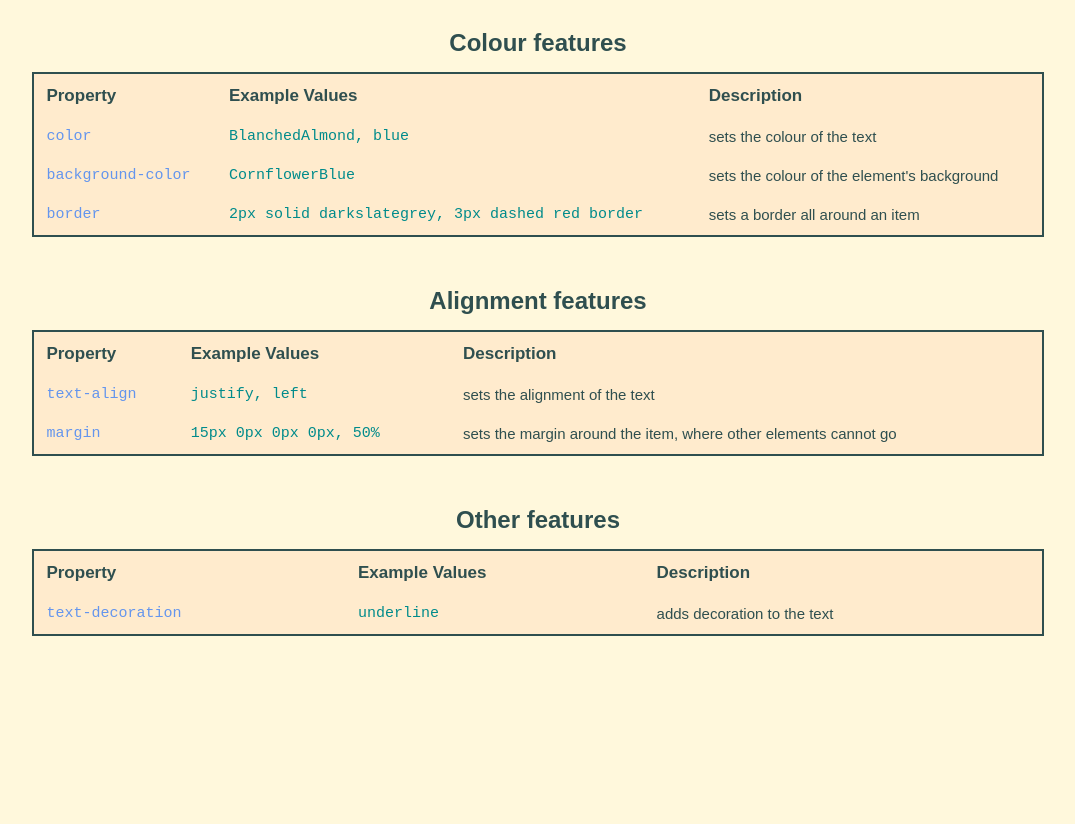
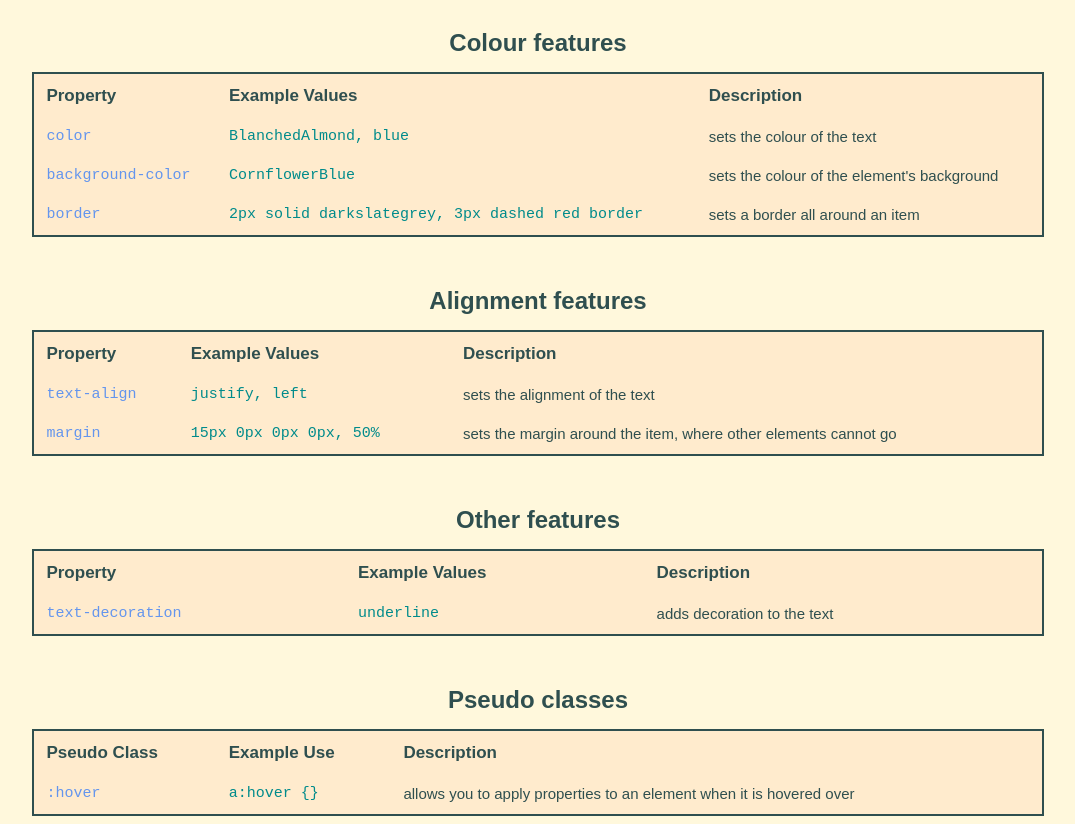
Before and after one commit to kaykakaraka/CSS_Cheatsheet, a plain HTML site: page index.html in a window 1280 px wide. Shown: the part 79-903 px from the top of the page, without its empty margins (102-1177 px from the left). Before the commit the page ends 800 px from the top, so only its background shows below. Drawn offline with Linux system fonts and the light colour scheme.

Commit message:
Added :hover

```diff
--- a/index.html
+++ b/index.html
@@ -34,5 +34,13 @@
   </tbody>
 </table>
 
+<h2> Pseudo classes </h2>
+<table>
+  <thead><td>Pseudo Class</td><td>Example Use</td><td>Description</td></thead>
+  <tbody>
+    <tr><td class='property'>:hover</td><td class='value'>a:hover {}</td><td>allows you to apply properties to an element when it is hovered over</td></tr>
+  </tbody>
+</table>
+
 </body>
 </html>
```
